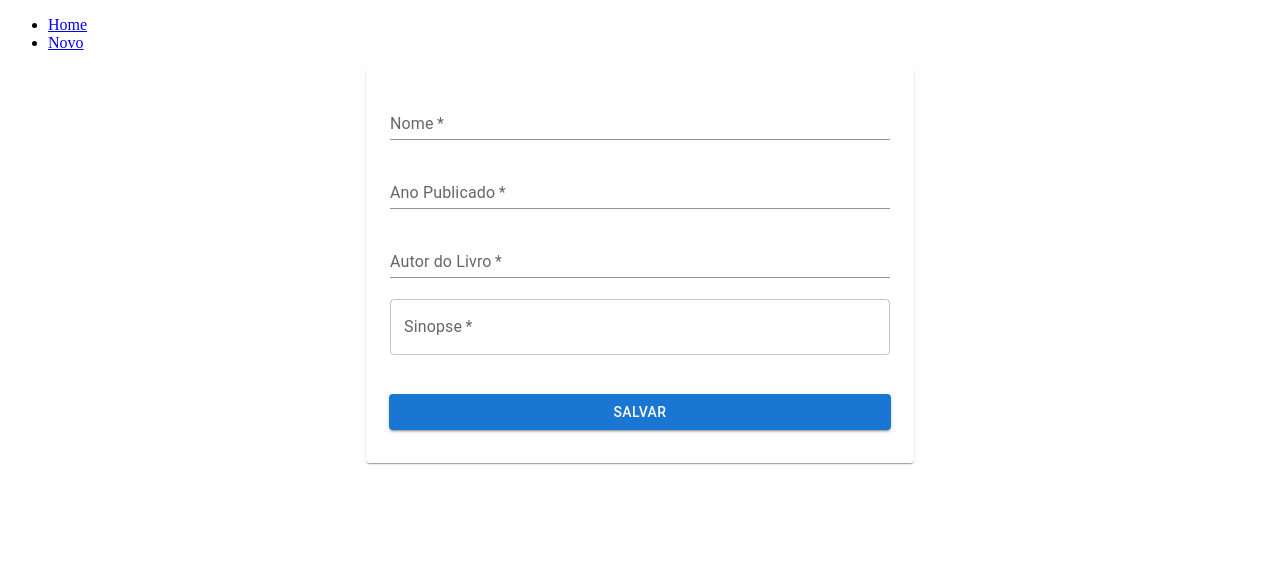
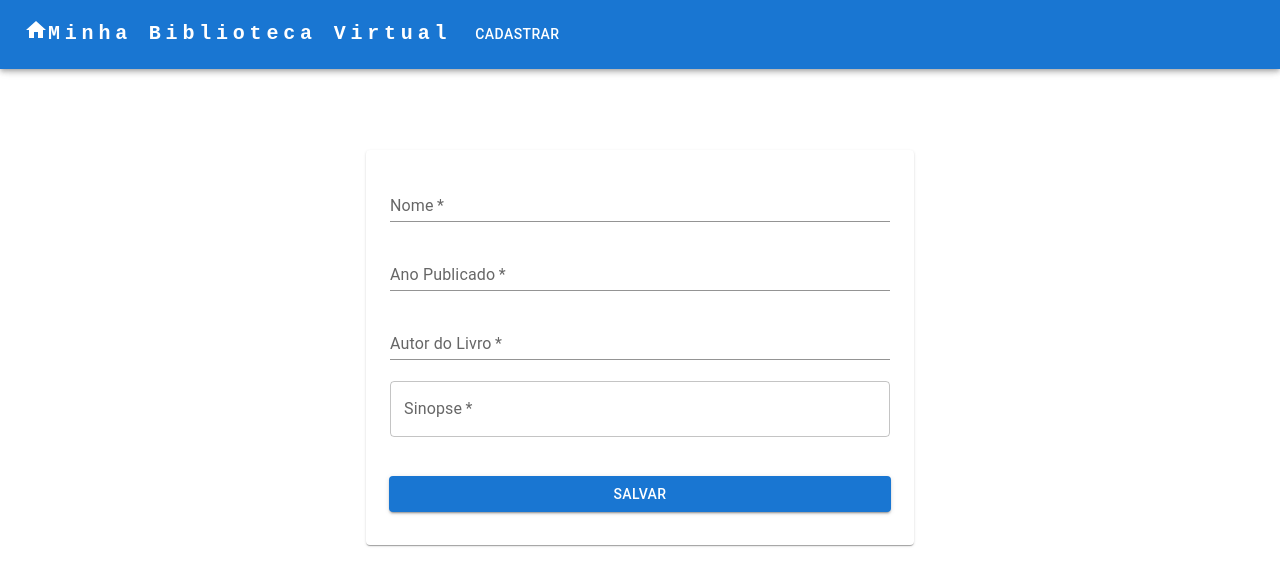
Before and after one commit to DarleyGC2016/minha-biblioteca, a React (Create React App) app: page /novo in a window 1280 px wide. Shown: the top 586 px of the page. Built offline with nearby package versions, Linux system fonts and the light colour scheme.

Commit message:
task 5 - ajustes do layout 2

```diff
--- a/server.json
+++ b/server.json
@@ -4,7 +4,7 @@
       "nome": "BEN-HUR",
       "anoPublicacao": "1880",
       "autor": "Lew Wallace",
-      "sinopse": "historia que passa no tempo de Jesus",
+      "sinopse": "historia que passa no tempo de Jesus.",
       "id": 2
     },
     {
--- a/src/components/navBar/NaveBar.jsx
+++ b/src/components/navBar/NaveBar.jsx
@@ -1,17 +1,128 @@
+import * as React from 'react';
 import { Link } from "react-router-dom"
+import AppBar from '@mui/material/AppBar';
+import Box from '@mui/material/Box';
+import Toolbar from '@mui/material/Toolbar';
+import IconButton from '@mui/material/IconButton';
+import Typography from '@mui/material/Typography';
+import Menu from '@mui/material/Menu';
+import MenuIcon from '@mui/icons-material/Menu';
+import Container from '@mui/material/Container';
+import Button from '@mui/material/Button';
+import MenuItem from '@mui/material/MenuItem';
+import AdbIcon from '@mui/icons-material/Adb';
+import SvgIcon from '@mui/material/SvgIcon';
+
+import './estilo.css'
+import { Stack } from '@mui/material';
+const pages = ['Cadastrar'];
+
+function HomeIcon(props) {
+  return (
+    <SvgIcon {...props}>
+      <path d="M10 20v-6h4v6h5v-8h3L12 3 2 12h3v8z" />
+    </SvgIcon>
+  );
+}
 
 const NaveBar = () => {
+  const [anchorElNav, setAnchorElNav] = React.useState(null);
+
+  const handleOpenNavMenu = (event) => {
+    setAnchorElNav(event.currentTarget);
+  };
+
+  const handleCloseNavMenu = () => {
+    setAnchorElNav(null);
+  };
+
   return (
     <nav>
-      <ul>
-        <li>
-          <Link to={'/'}>Home</Link>
-        </li>
-        <li>
-          <Link to={'/novo'}>Novo</Link>
-        </li>
-      </ul>
-    </nav>
+      <AppBar>
+        <Container maxWidth="xl">
+          <Toolbar disableGutters>
+            <Typography
+              variant="h6"
+              noWrap
+              component="a"
+              href="/"
+              sx={{
+                mr: 2,
+                display: { xs: 'none', md: 'flex' },
+                fontFamily: 'monospace',
+                fontWeight: 700,
+                letterSpacing: '.3rem',
+                color: 'inherit',
+                textDecoration: 'none',
+              }}
+            >
+              <Stack  direction="row" spacing={2}>
+                <HomeIcon />
+                Minha Biblioteca Virtual
+              </Stack>
+            </Typography>
+
+            <Box sx={{ flexGrow: 1, display: { xs: 'flex', md: 'none' } }}>
+              <IconButton
+                size="large"
+                aria-label="account of current user"
+                aria-controls="menu-appbar"
+                aria-haspopup="true"
+                onClick={handleOpenNavMenu}
+                color="inherit"
+              >
+                <MenuIcon />
+              </IconButton>
+              <Menu
+                id="menu-appbar"
+                anchorEl={anchorElNav}
+                anchorOrigin={{
+                  vertical: 'bottom',
+                  horizontal: 'left',
+                }}
+                keepMounted
+                transformOrigin={{
+                  vertical: 'top',
+                  horizontal: 'left',
+                }}
+                open={Boolean(anchorElNav)}
+                onClose={handleCloseNavMenu}
+                sx={{
+                  display: { xs: 'block', md: 'none' },
+                }}
+              >
+                {pages.map((page) => (
+                  <MenuItem key={page} onClick={handleCloseNavMenu}>
+                    <Typography textAlign="center">{page}</Typography>
+                  </MenuItem>
+                ))}
+              </Menu>
+            </Box>
+            <AdbIcon sx={{ display: { xs: 'flex', md: 'none' }, mr: 1 }} />
+            <Box sx={{ flexGrow: 1, display: { xs: 'none', md: 'flex' } }}>
+              {pages.map((page) => (
+                <Button
+                  key={page}
+                  sx={{ my: 2, color: 'white', display: 'block' }}
+                >
+                  <Link to={'/novo'} className='btn-novo'> {page}</Link>
+                </Button>
+              ))}
+            </Box>
+          </Toolbar>
+        </Container>
+    </AppBar>
+  </nav>
+    // <nav>
+    //   <ul>
+    //     <li>
+    //       <Link to={'/'}>Home</Link>
+    //     </li>
+    //     <li>
+    //       <Link to={'/novo'}>Novo</Link>
+    //     </li>
+    //   </ul>
+    // </nav>
   )
 }
 
--- /dev/null
+++ b/src/components/navBar/estilo.css
@@ -0,0 +1,4 @@
+.btn-novo {
+    text-decoration: none;
+    color: #fff;
+}
--- a/src/pages/BookDetail/estilo.css
+++ b/src/pages/BookDetail/estilo.css
@@ -1,21 +1,5 @@
-.btn {
-    border: 1px solid #5454ed;
-    border-radius: 3px;
-    color: #fff;
-    text-align: center;
-    background-color: #4db1db;
-    padding: 5px 15px;
-    margin-left: 10px;
-    margin-right: 10px;
-    text-decoration: none;
+.form-editar {
+    display: flex;
+    justify-content: center;
+    margin-top: 150px;
 }
-
-.btn-excluir {
-    border: 1px solid #5454ed;
-    border-radius: 3px;
-    color: #fff;
-    text-align: center;
-    background-color: #f12020;
-    padding: 5px 15px;
-    text-decoration: none;
-}
--- a/src/pages/BooksList/estilo.css
+++ b/src/pages/BooksList/estilo.css
@@ -6,6 +6,7 @@
 .listagem{
     display: flex;
     justify-content: center;
+    margin-top: 100px;
 }
 
 
--- a/src/pages/BooksList/index.jsx
+++ b/src/pages/BooksList/index.jsx
@@ -7,7 +7,7 @@ import ListItemText from '@mui/material/ListItemText';
 import DeleteIcon from '@mui/icons-material/Delete';
 import Api from "../../services/api"
 import './estilo.css'
-import { IconButton } from '@mui/material';
+import { Alert, IconButton } from '@mui/material';
 import EditIcon from '@mui/icons-material/Edit';
 import { blue, red } from '@mui/material/colors';
 
@@ -29,7 +29,13 @@ function BookList() {
     },[ data, mutate ])
 
     if (!data) {
-        return <p>Carregando...</p>
+        return (
+                    <div className='listagem'>
+                        <Alert severity="info" sx={{ display: 'flex', width: 702}}>
+                            Carregando...
+                        </Alert>
+                    </div>
+                )
     }
 
     return (
--- a/src/pages/NewBook/NewBook.jsx
+++ b/src/pages/NewBook/NewBook.jsx
@@ -113,7 +113,7 @@ const NewBook = () => {
                 </CardContent>
                 <CardActions>
                         <Button sx={{ display: 'flex', justifyContent: "center",
-                                      marginLeft: "15px", marginTop: '2px', marginBottom: '25px' , width: 502}}
+                                      marginLeft: "15px", marginTop: '2px', marginBottom: '25px', width: 502}}
                                 variant="contained"
                                 type="submit"
                         >
--- a/src/pages/NewBook/estilo.css
+++ b/src/pages/NewBook/estilo.css
@@ -1,4 +1,5 @@
 .form-novo {
     display: flex;
     justify-content: center;
+    margin-top: 150px;
 }
```
Also changed, not shown: src/pages/BookDetail/index.jsx (+38 -17 lines).
